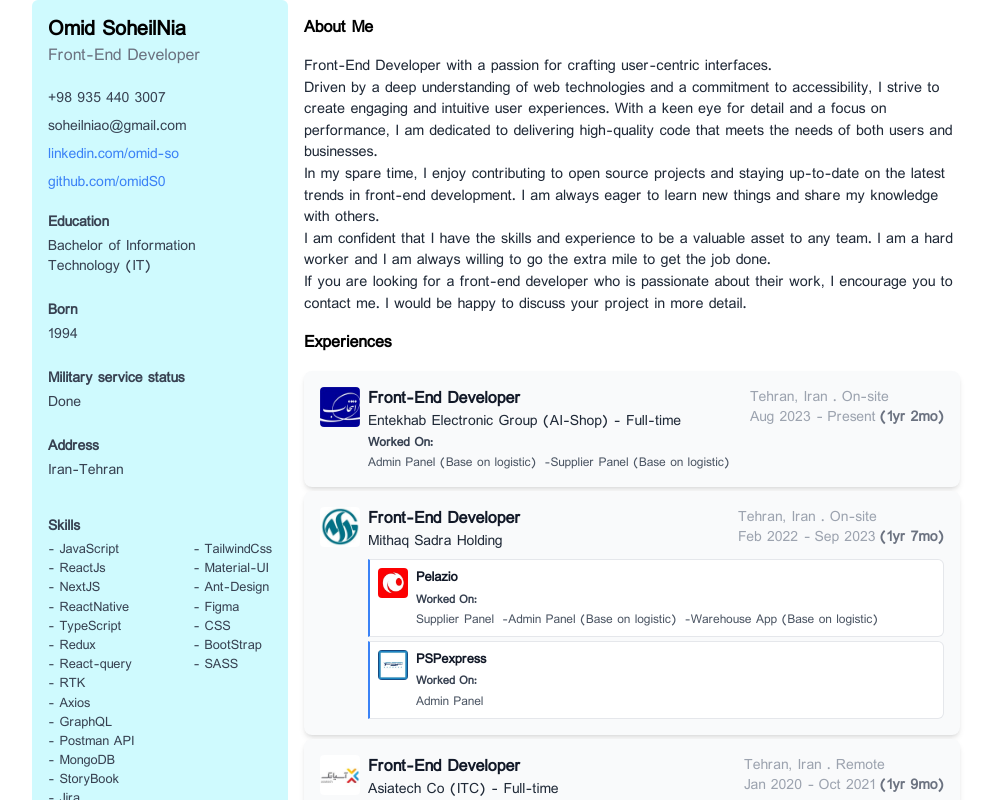
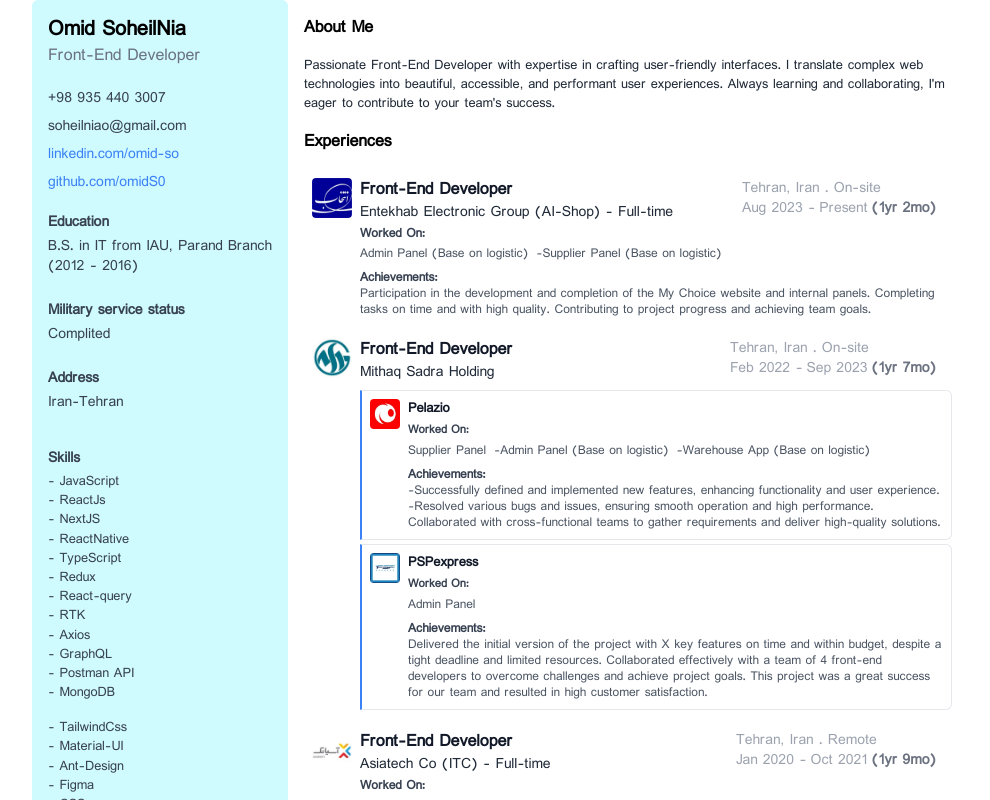
Before and after one commit to omids0/omid_soheilnia_resume, a Next.js app: page / in a window 1280 px wide. Shown: the top 800 px of the page, without its empty margins (144-1134 px from the left). Built offline with nearby package versions, Linux system fonts and the light colour scheme.

Commit message:
sections updated

```diff
--- a/src/components/aboutme/index.tsx
+++ b/src/components/aboutme/index.tsx
@@ -4,32 +4,13 @@
   return (
     <div className="mb-4">
       <p className="font-bold text-[1rem] mb-4">About Me</p>
-      <div className="text-[.9rem] text-gray-800">
+      <div className="text-[.8rem] text-gray-800">
         <p>
-          Front-End Developer with a passion for crafting user-centric
-          interfaces.
-        </p>
-        <p>
-          Driven by a deep understanding of web technologies and a commitment to
-          accessibility, I strive to create engaging and intuitive user
-          experiences. With a keen eye for detail and a focus on performance, I
-          am dedicated to delivering high-quality code that meets the needs of
-          both users and businesses.
-        </p>
-        <p>
-          In my spare time, I enjoy contributing to open source projects and
-          staying up-to-date on the latest trends in front-end development. I am
-          always eager to learn new things and share my knowledge with others.
-        </p>
-        <p>
-          I am confident that I have the skills and experience to be a valuable
-          asset to any team. I am a hard worker and I am always willing to go
-          the extra mile to get the job done.
-        </p>
-        <p>
-          If you are looking for a front-end developer who is passionate about
-          their work, I encourage you to contact me. I would be happy to discuss
-          your project in more detail.
+          {`Passionate Front-End Developer with expertise in crafting
+          user-friendly interfaces. I translate complex web technologies into
+          beautiful, accessible, and performant user experiences. Always
+          learning and collaborating, I'm eager to contribute to your team's
+          success.`}
         </p>
       </div>
     </div>
--- a/src/components/experiencesInfo/companies.tsx
+++ b/src/components/experiencesInfo/companies.tsx
@@ -38,6 +38,10 @@
             ))}
           </div>
         </div>
+        <div className="mt-2">
+          <p className="font-bold text-xs text-gray-700">Achievements:</p>
+          <p className="text-xs text-gray-600">{data.achievements}</p>
+        </div>
         {/* <div className="mt-1">
           <p className="font-bold text-xs text-gray-700">Skills:</p>
           <div className="flex gap-2 flex-wrap max-w-[36rem] mt-1">
--- a/src/components/experiencesInfo/experiencesCard.tsx
+++ b/src/components/experiencesInfo/experiencesCard.tsx
@@ -19,7 +19,7 @@
   const endMonth = data.end && moment(data.end[1], "M").format("MMM");
 
   return (
-    <div className="bg-gray-50 p-4 rounded-lg flex gap-2 max-w-[41rem] shadow-md">
+    <div className="p-2 flex gap-2 max-w-[41rem]">
       <Image
         src={data.logo}
         alt="companyIcon"
@@ -62,6 +62,10 @@
             ))}
           </div>
         </div>
+        <div className="mt-2">
+          <p className="font-bold text-xs text-gray-700">Achievements:</p>
+          <p className="text-xs text-gray-600">{data.achievements}</p>
+        </div>
         {/* <div className="mt-1">
           <p className="font-bold text-xs text-gray-700">Skills:</p>
           <div className="flex gap-2 flex-wrap max-w-[36rem] mt-1">
--- a/src/components/experiencesInfo/holdingExperiencesCard.tsx
+++ b/src/components/experiencesInfo/holdingExperiencesCard.tsx
@@ -20,7 +20,7 @@
   const endMonth = data.end && moment(data.end[1], "M").format("MMM");
 
   return (
-    <div className="bg-gray-50 p-4 rounded-lg flex gap-2 max-w-[41rem] shadow-md">
+    <div className="p-2 flex gap-2 max-w-[41rem]">
       <Image
         src={data.logo}
         alt="companyIcon"
--- a/src/components/personalInfo/index.tsx
+++ b/src/components/personalInfo/index.tsx
@@ -1,4 +1,4 @@
-import { type FC } from "react";
+import { Fragment, type FC } from "react";
 import { personalInfo } from "../../data/personalInfo";
 import { contactInfo } from "../../data/contactInfo";
 import Image from "next/image";
@@ -36,10 +36,6 @@
           description={personalInfo.en.education}
         />
         <PersonalInfoDetails
-          title="Born"
-          description={personalInfo.en.bornYear}
-        />
-        <PersonalInfoDetails
           title="Military service status"
           description={personalInfo.en.militaryServiceStatus}
         />
@@ -50,7 +46,7 @@
       </div>
       <div className="flex flex-col text-gray-700 mt-5">
         <p className="font-bold mb-1 text-sm">Skills</p>
-        <div className="flex flex-row justify-between">
+        <div className="flex flex-col gap-4">
           <div>
             {skills.fa.tech.map((item) => (
               <p className="text-[.8rem]" key={item}>{`- ${item}`}</p>
@@ -61,10 +57,12 @@
               <p className="text-[.8rem]" key={item}>{`- ${item}`}</p>
             ))}
           </div>
+          <div>
+            {skills.fa.other.map((item) => (
+              <p className="text-[.8rem]" key={item}>{`- ${item}`}</p>
+            ))}
+          </div>
         </div>
-        {skills.fa.other.map((item) => (
-          <p className="text-[.8rem]" key={item}>{`- ${item}`}</p>
-        ))}
       </div>
     </div>
   );
--- a/src/data/experiencesInfo.ts
+++ b/src/data/experiencesInfo.ts
@@ -12,7 +12,10 @@
 
 type LocationType = "On-site" | "Hybrid" | "Remote";
 
-export type HoldingCompanies = Pick<CompanyInfo, "name" | "workedOn" | "logo">;
+export type HoldingCompanies = Pick<
+  CompanyInfo,
+  "name" | "workedOn" | "logo" | "achievements"
+>;
 
 export type CompanyInfo = {
   name: string;
@@ -30,6 +33,7 @@
   workedOn: string[];
   isHolding: boolean;
   holdingCompanies?: HoldingCompanies[];
+  achievements: string;
 };
 
 type ExperiencesInfo = {
@@ -40,6 +44,9 @@
   fa: [
     {
       name: "Asiatech Co",
+      achievements: `Successfully resolved various bugs and issues, enhancing user experience and productivity.
+      Implemented new features and functionalities based on user feedback and business requirements.
+      Collaborated with cross-functional teams to ensure seamless integration and optimal performance.`,
       isHolding: false,
       workedOn: ["Admin Panel"],
       myPosition: "Front-End Developer",
@@ -68,6 +75,7 @@
     // TODO
     {
       name: "Mithaq Sadra Holding",
+      achievements: "",
       isHolding: true,
       workedOn: [],
       logo: "/misagheSadra.jpg",
@@ -84,6 +92,11 @@
       holdingCompanies: [
         {
           name: "Pelazio",
+          achievements: `
+          -Successfully defined and implemented new features, enhancing functionality and user experience.
+          -Resolved various bugs and issues, ensuring smooth operation and high performance.
+          Collaborated with cross-functional teams to gather requirements and deliver high-quality solutions.
+          `,
           workedOn: [
             "Supplier Panel",
             "Admin Panel (Base on logistic)",
@@ -93,6 +106,9 @@
         },
         {
           name: "PSPexpress",
+          achievements: `Delivered the initial version of the project with X key features on time and within budget, despite a tight deadline and limited resources.
+          Collaborated effectively with a team of 4 front-end developers to overcome challenges and achieve project goals.
+          This project was a great success for our team and resulted in high customer satisfaction.`,
           workedOn: ["Admin Panel"],
           logo: "/psp.jfif",
         },
@@ -100,6 +116,9 @@
     },
     {
       name: "Entekhab Electronic Group",
+      achievements: `Participation in the development and completion of the My Choice website and internal panels.
+      Completing tasks on time and with high quality.
+      Contributing to project progress and achieving team goals.`,
       isHolding: false,
       workedOn: [
         "Admin Panel (Base on logistic)",
--- a/src/data/personalInfo.ts
+++ b/src/data/personalInfo.ts
@@ -51,8 +51,8 @@
     blood: "",
     hand: "r",
     job: "Front-End Developer",
-    militaryServiceStatus: "Done",
-    education: "Bachelor of Information Technology (IT)",
+    militaryServiceStatus: "Complited",
+    education: "B.S. in IT from IAU, Parand Branch (2012 - 2016)",
     aboutMe: `Front-End Developer with a passion for crafting user-centric interfaces.
 
     Driven by a deep understanding of web technologies and a commitment to accessibility, I strive to create engaging and intuitive user experiences. With a keen eye for detail and a focus on performance, I am dedicated to delivering high-quality code that meets the needs of both users and businesses.
```
